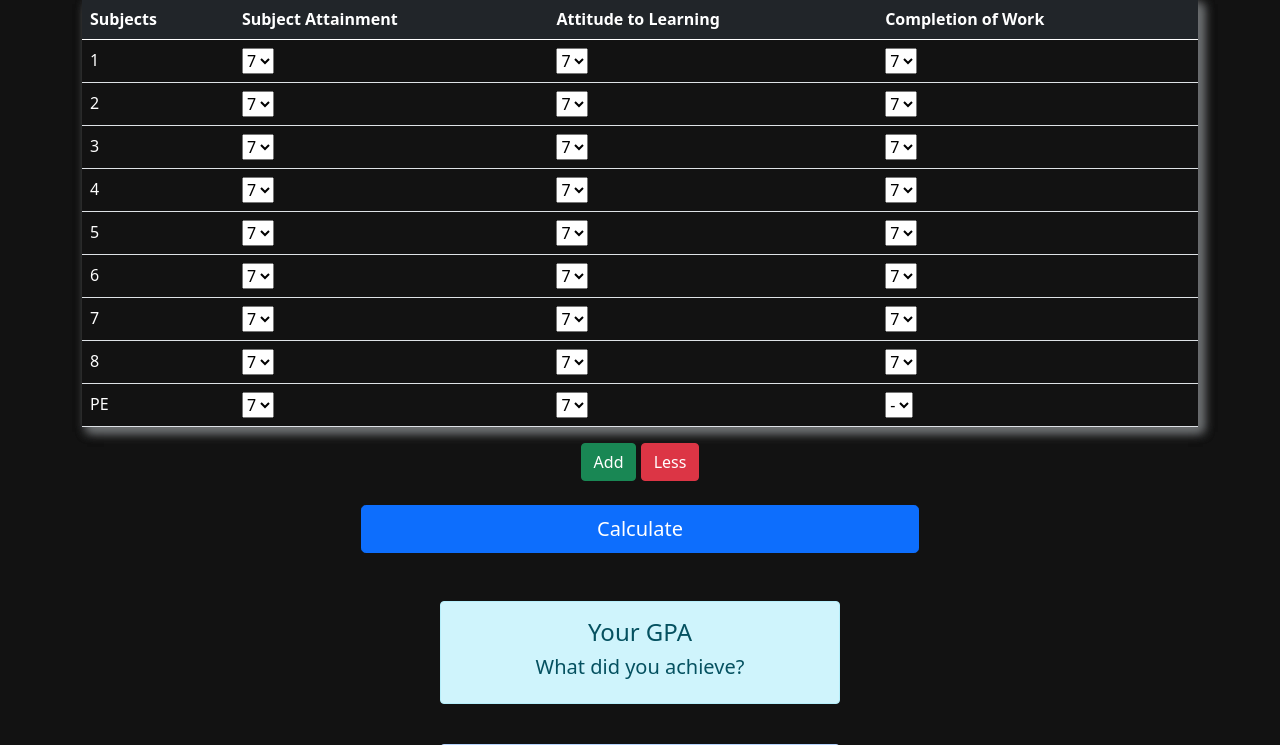
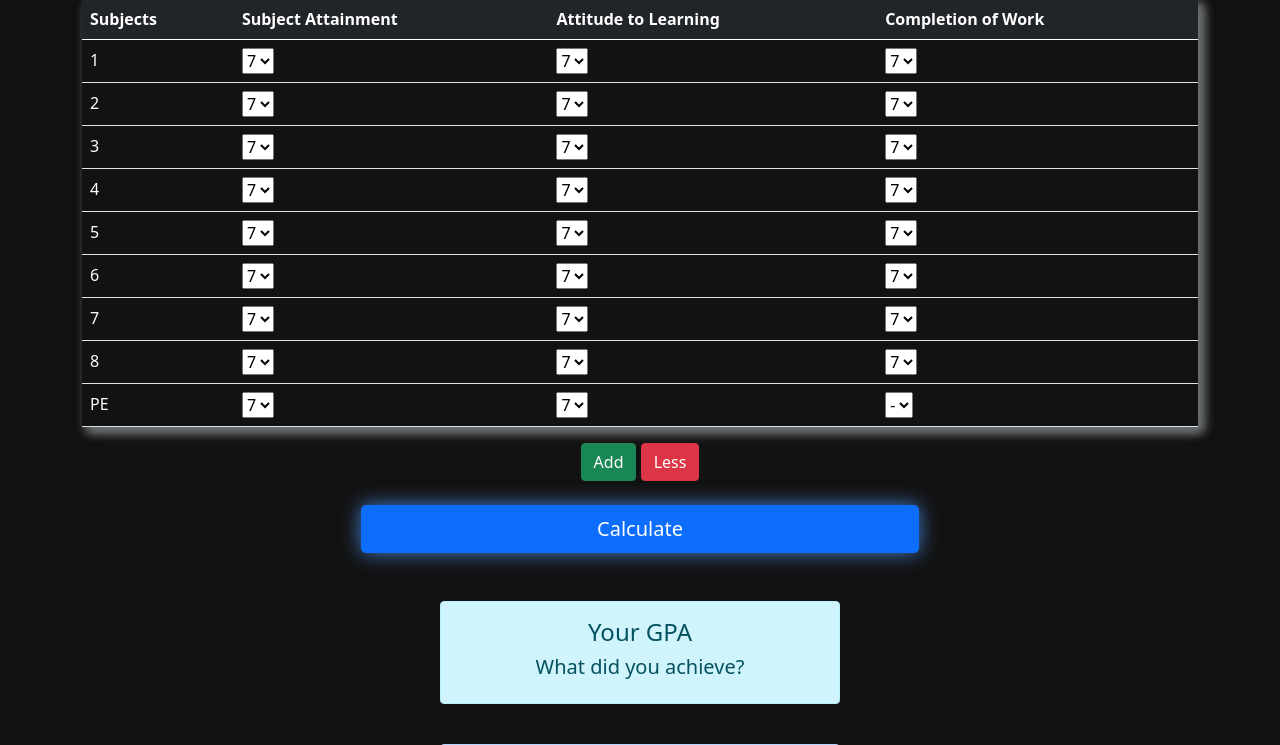
Before and after one commit to EmmanuelQC/acsi-gpa-web, a Flask app: page / in a window 1280 px wide. Shown: the part 434-1179 px from the top of the page. Run offline with Flask 2, Linux system fonts and the light colour scheme.

Commit message:
added calculate button glow

```diff
--- a/templates/index.html
+++ b/templates/index.html
@@ -651,7 +651,7 @@
         <br>
 
         <div class="d-grid gap-2 col-6 mx-auto">
-            <button type="button" class="btn btn-primary btn-lg" style="align-self: center" onclick="add_grades()" id="calc_btn">Calculate</button>
+            <button type="button" class="btn btn-primary btn-lg" style="align-self: center; box-shadow: 0 0 20px #467fd0;" onclick="add_grades()" id="calc_btn">Calculate</button>
         </div>
         <br>
 
```
